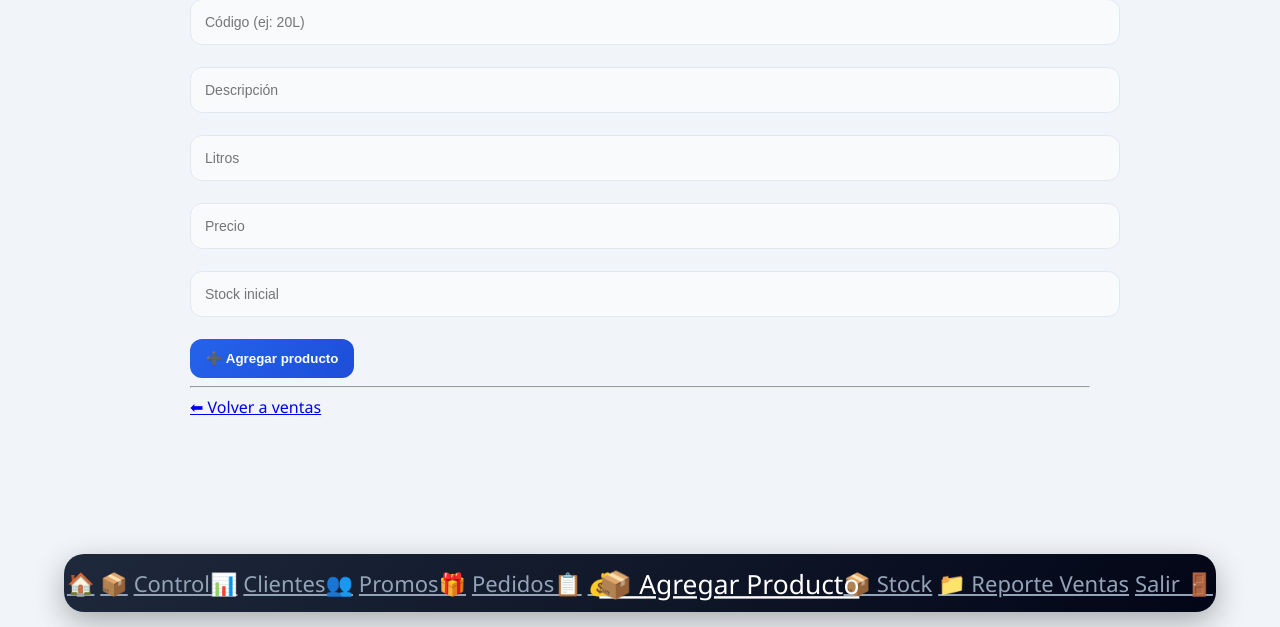
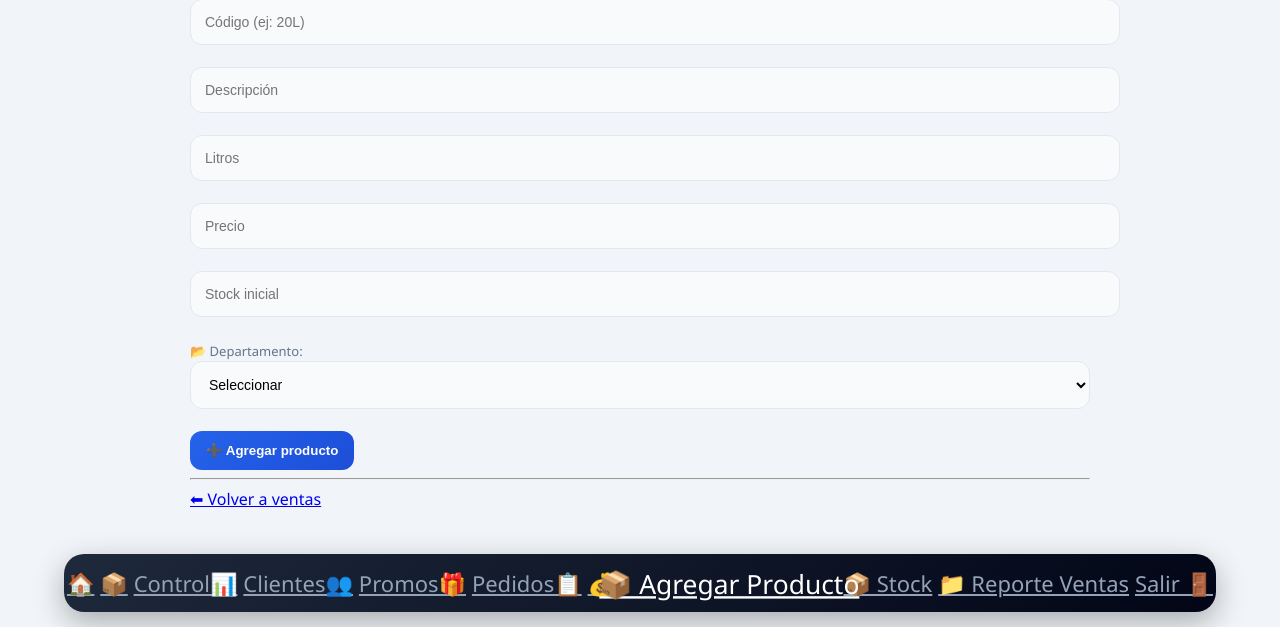
Before and after one commit to agonzalezsoport-debug/AguaSL, a Flask app: page /productos/agregar in a window 1280 px wide. Shown: the part 173-800 px from the top of the page. Run offline with Flask 3, Linux system fonts and the light colour scheme; a user stored in the database is signed in; some libraries are stand-ins or nearby versions.

Commit message:
Update agregar_producto.html

```diff
--- a/app_agua/templates/agregar_producto.html
+++ b/app_agua/templates/agregar_producto.html
@@ -20,6 +20,16 @@
 
     <input type="number" name="stock" placeholder="Stock inicial" required>
     <br><br>
+     <!-- 🔥 NUEVO -->
+    <label>📂 Departamento:</label>
+    <select name="departamento" required>
+        <option value="">Seleccionar</option>
+        <option value="Agua">Agua</option>
+        <option value="Bebidas">Bebidas</option>
+        <option value="Limpieza">Limpieza</option>
+        <option value="Otros">Otros</option>
+    </select>
+    <br><br>
 
     <button type="submit">➕ Agregar producto</button>
 
```
